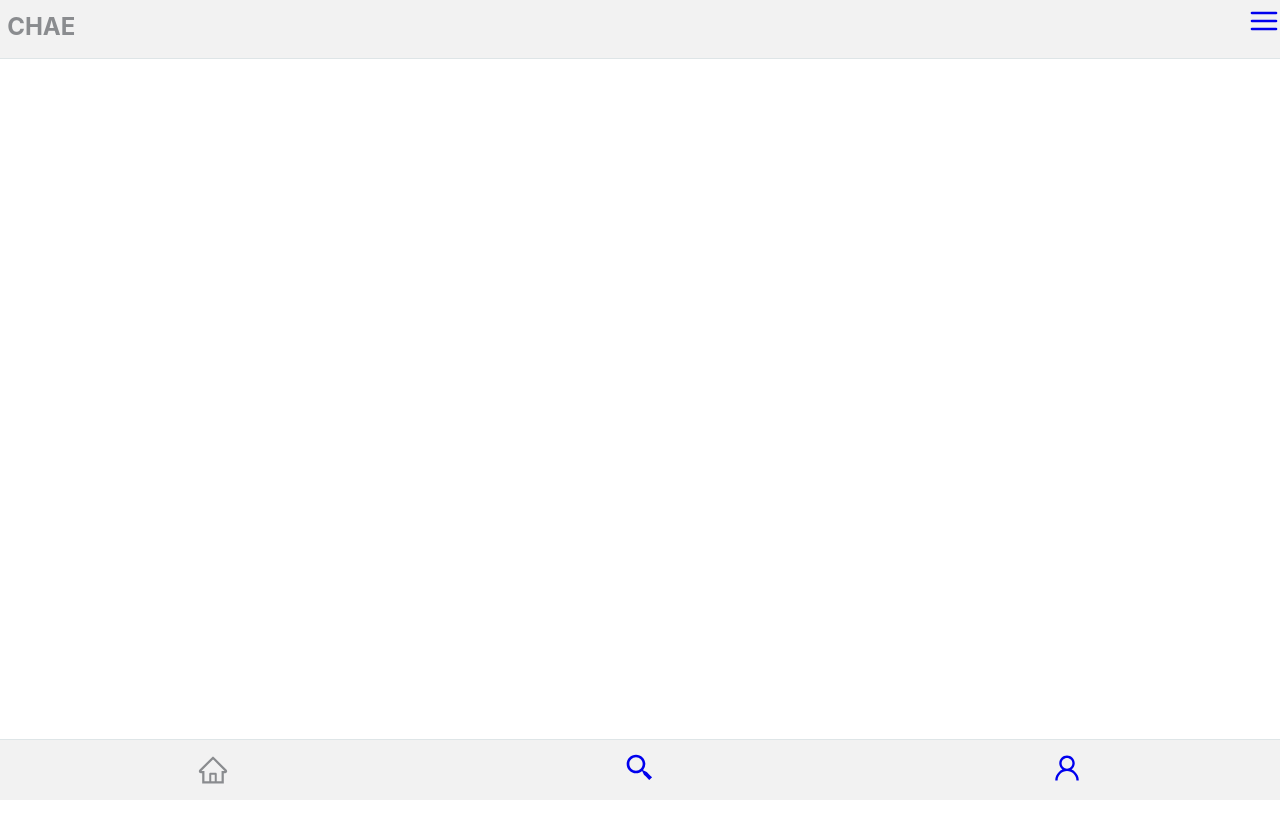
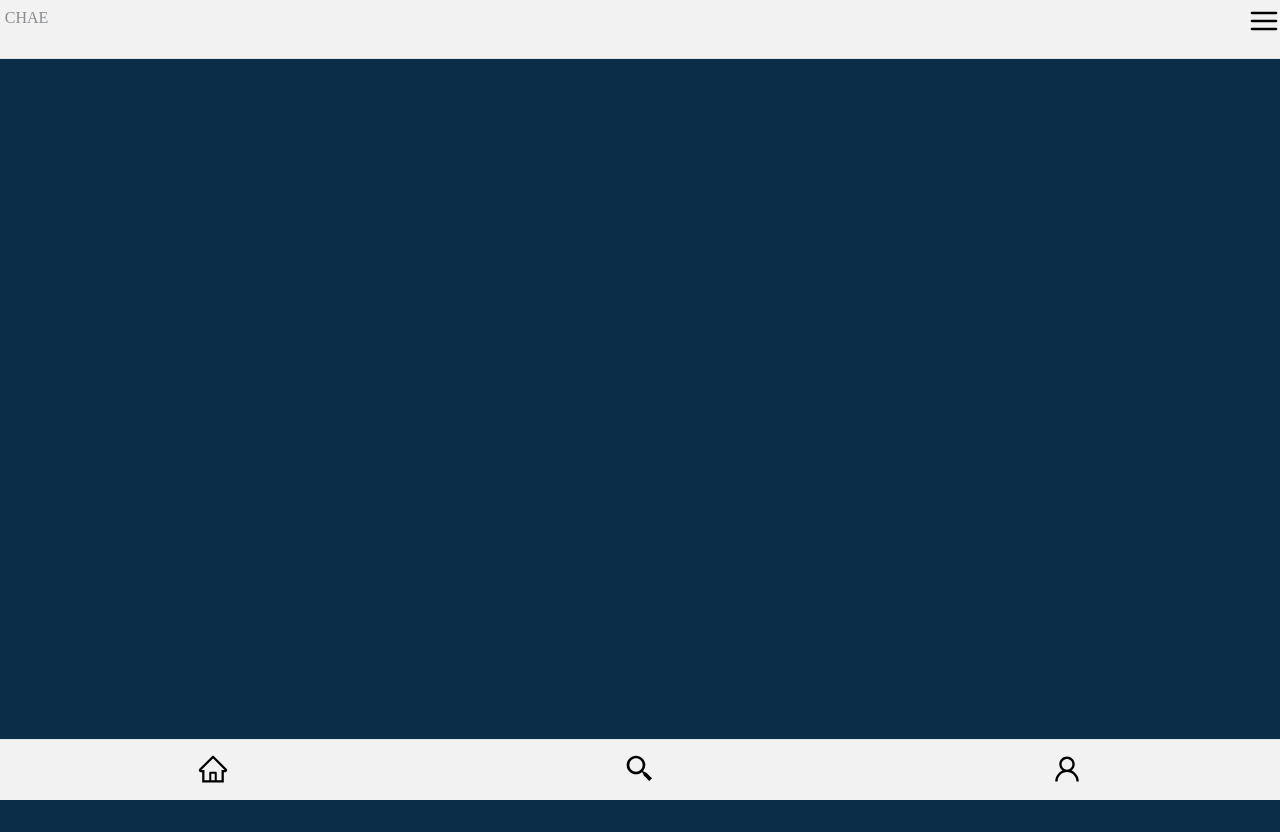
Before and after one commit to chaeikim-tech/chae_player, a React (Create React App) app: page / in a window 1280 px wide. Before the commit the page ends 800 px from the top, so only its background shows below. Built offline with nearby package versions, Linux system fonts and the light colour scheme.

Commit message:
Add CSS Reset using GlobalStyle

```diff
--- a/src/App.js
+++ b/src/App.js
@@ -1,16 +1,30 @@
 import React from 'react'
+import GlobalStyle from './components/GlobalStyle';
+import styled from "styled-components"
 import {
   BrowserRouter as Router,
   Routes,
   Route
 } from 'react-router-dom';
+
 import Home from "./pages/Home";
 import Search from './pages/Search';
 import Setting from "./pages/Setting";
 import Player from "./pages/Player";
 
+const RootDiv = styled.div`
+  background-color: #0C2D48;
+  color:#B1D4E0;
+  height: 100vh;
+  overflow: hidden;
+  padding: 1rem 1.4rem;
+`;
+
 export default function App() {
   return (
+    <>
+      <GlobalStyle />
+      <RootDiv>
         <Router>
           <Routes>
             <Route path='/' element={<Home />} />
@@ -19,5 +33,7 @@
             <Route path='/player' element={<Player />} />
           </Routes>
         </Router>
+      </RootDiv>
+    </>
   )
 }
--- /dev/null
+++ b/src/components/GlobalStyle.js
@@ -0,0 +1,54 @@
+import { createGlobalStyle } from 'styled-components';
+
+const GlobalStyle = createGlobalStyle`
+    html, body, div, span, applet, object, iframe,
+h1, h2, h3, h4, h5, h6, p, blockquote, pre,
+a, abbr, acronym, address, big, cite, code,
+del, dfn, em, img, ins, kbd, q, s, samp,
+small, strike, strong, sub, sup, tt, var,
+b, u, i, center,
+dl, dt, dd, ol, ul, li,
+fieldset, form, label, legend,
+table, caption, tbody, tfoot, thead, tr, th, td,
+article, aside, canvas, details, embed,
+figure, figcaption, footer, header, hgroup,
+menu, nav, output, ruby, section, summary,
+time, mark, audio, video {
+	margin: 0;
+	padding: 0;
+	border: 0;
+	font-size: 100%;
+	font: inherit;
+	vertical-align: baseline;
+}
+/* HTML5 display-role reset for older browsers */
+article, aside, details, figcaption, figure,
+footer, header, hgroup, menu, nav, section {
+	display: block;
+}
+body {
+	line-height: 1;
+}
+ol, ul {
+	list-style: none;
+}
+blockquote, q {
+	quotes: none;
+}
+blockquote:before, blockquote:after,
+q:before, q:after {
+	content: '';
+	content: none;
+}
+table {
+	border-collapse: collapse;
+	border-spacing: 0;
+}
+a { text-decoration: none; color: black; }
+a:visited { text-decoration: none; }
+a:hover { text-decoration: none; }
+a:focus { text-decoration: none; }
+a:hover, a:active { text-decoration: none; }
+`;
+
+export default GlobalStyle;
--- a/src/components/Nav.jsx
+++ b/src/components/Nav.jsx
@@ -22,7 +22,9 @@
 const Nav = () => {
     return (
         <Wrapper>
-            <AiOutlineHome size={"2em"} />
+            <Link to="/" >
+                <AiOutlineHome size={"2em"} />
+            </Link>
             <Link to="/search">
                 <BiSearchAlt2 size={"2em"} />
             </Link>
--- a/src/pages/Home.jsx
+++ b/src/pages/Home.jsx
@@ -1,4 +1,4 @@
-import React, { useEffect, useState } from 'react';
+import React, { useRef, useEffect, useState } from 'react';
 import styled from "styled-components";
 import Header from '../components/Header';
 import Nav from "../components/Nav";
--- a/src/pages/Search.jsx
+++ b/src/pages/Search.jsx
@@ -3,11 +3,9 @@
 import { BiSearchAlt2 } from 'react-icons/bi';
 
 const Wrapper = styled.div`
-    background-color: #0C2D48;
-    color:#B1D4E0;
-    padding: 1rem 2rem;
-    height: 100vh;
-    overflow: hidden;
+    display: flex;
+    flex-direction: column;
+    padding: 0.7rem 1.5rem;
 `;
 
 const SearchInput = styled.div`
@@ -16,6 +14,7 @@
     padding: 0.7rem 1.2rem;
     border-radius: 2rem;
     display:flex;
+    justify-content: center;
     align-items:center;
     input{
         border: none;
@@ -29,6 +28,10 @@
         color:#74cce9;
     }
 `;
+const HotTopic = styled.div`
+    display: flex;
+
+`;
 
 const Search = () => {
 
@@ -39,6 +42,16 @@
                 <input placeholder='검색어를 입력해주세요.'></input>
                 <BiSearchAlt2 className='searchIcon' size="20px" />
             </SearchInput>
+            <HotTopic>
+                <span>인기</span>
+                <ul>
+                    <li>작은 아씨들 OST</li>
+                    <li>NCT DREAM</li>
+                    <li>윤하(YOUNHA)</li>
+                    <li>Ariana Grande</li>
+                    <li>운동</li>
+                </ul>
+            </HotTopic>
             <Nav />
         </Wrapper>
     )
```
Also changed, not shown: 1 other file (tests, documents, lock files or other folders). Lines whose indentation alone changed are shown as unchanged.
